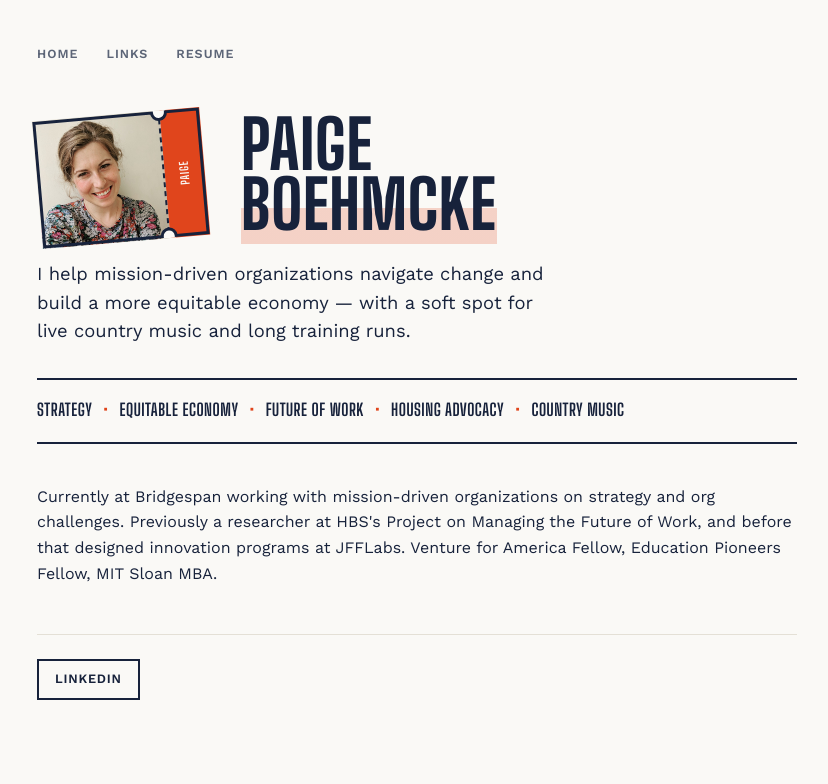
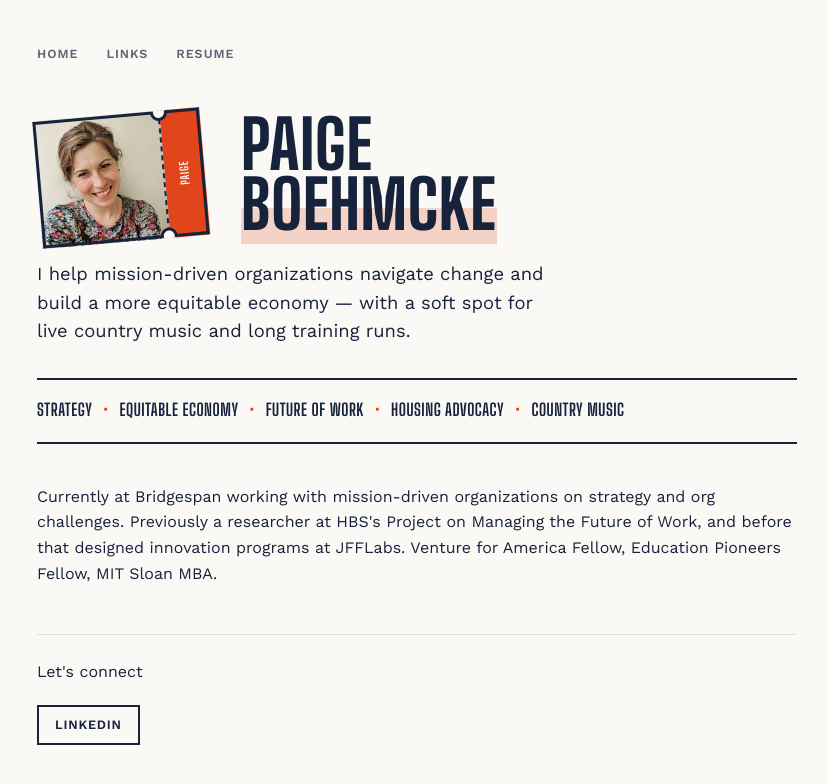
Before and after one commit to paigeboehmcke/paigeboehmcke.github.io, a Jekyll site: the page built from index.html, in a window 1280 px wide. Shown: the top 784 px of the page, without its empty margins (223-1051 px from the left). Built offline with Jekyll 4.4.1, drawn with Linux system fonts in a browser that asks for light colours.

Commit message:
Update default.html

```diff
--- a/_layouts/default.html
+++ b/_layouts/default.html
@@ -21,6 +21,7 @@
 
 			</div><!-- /.container -->
 			<footer>
+				<p class="footer-tag">Let's connect</p>
 	    		<ul>
 	        		<li><a href="https://linkedin.com/in/paigeboehmcke">linkedin</a></li>
 				</ul>
```
